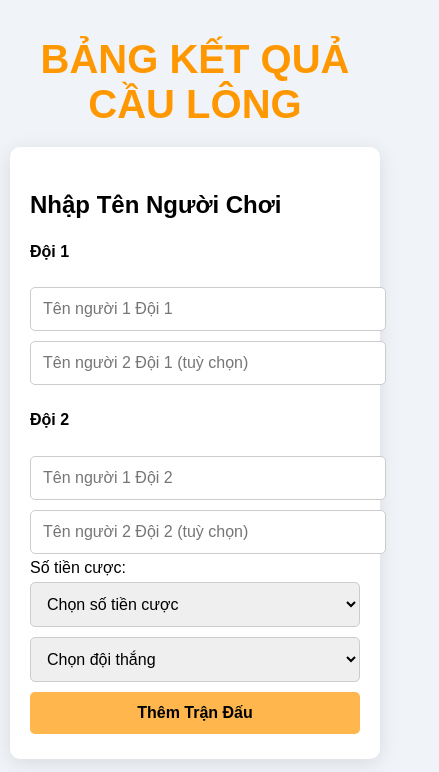
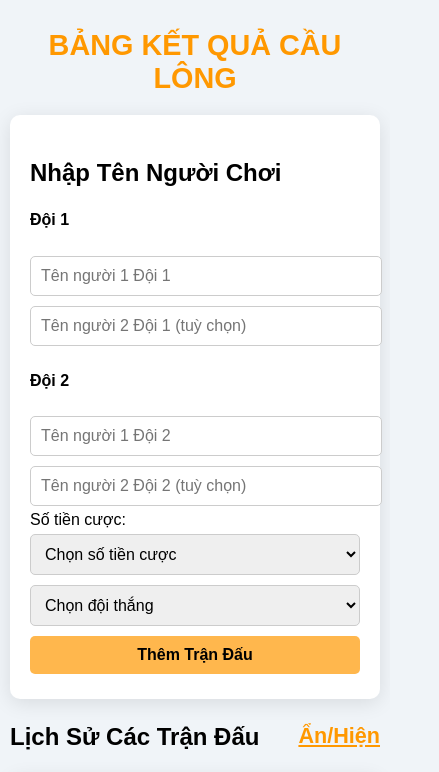
Before and after one commit to Whisky0000/KETQUATHIDAU, a plain HTML site: page index.html in a window 390 px wide. Shown: the top 772 px of the page, 439 px wide, since content can reach past the window. Drawn offline with Linux system fonts and the light colour scheme.

Commit message:
Update index.html

```diff
--- a/index.html
+++ b/index.html
@@ -7,7 +7,7 @@
     <style>
         body {
             font-family: 'Arial', sans-serif;
-            background-color: #f0f4f8; /* Màu nền nhẹ nhàng hơn */
+            background-color: #f0f4f8; /* Màu nền nhẹ nhàng */
             margin: 0;
             padding: 20px;
         }
@@ -25,7 +25,7 @@
             margin-bottom: 20px;
         }
         input, select, button {
-            width: calc(100% - 20px);
+            width: 100%; /* Chiếm toàn bộ chiều rộng */
             padding: 12px;
             margin: 5px 0;
             border: 1px solid #ccc; /* Màu viền nhẹ */
@@ -99,11 +99,17 @@
             body {
                 padding: 10px;
             }
+            h1 {
+                font-size: 1.8em; /* Kích thước tiêu đề nhỏ hơn trên điện thoại */
+            }
             input, select, button {
-                width: 100%;
+                padding: 10px; /* Giảm padding cho trường nhập trên điện thoại */
             }
             h3 {
                 font-size: 1.5em; /* Kích thước tiêu đề nhỏ hơn trên điện thoại */
+            }
+            th, td {
+                padding: 10px; /* Giảm padding cho bảng trên điện thoại */
             }
         }
     </style>
```
